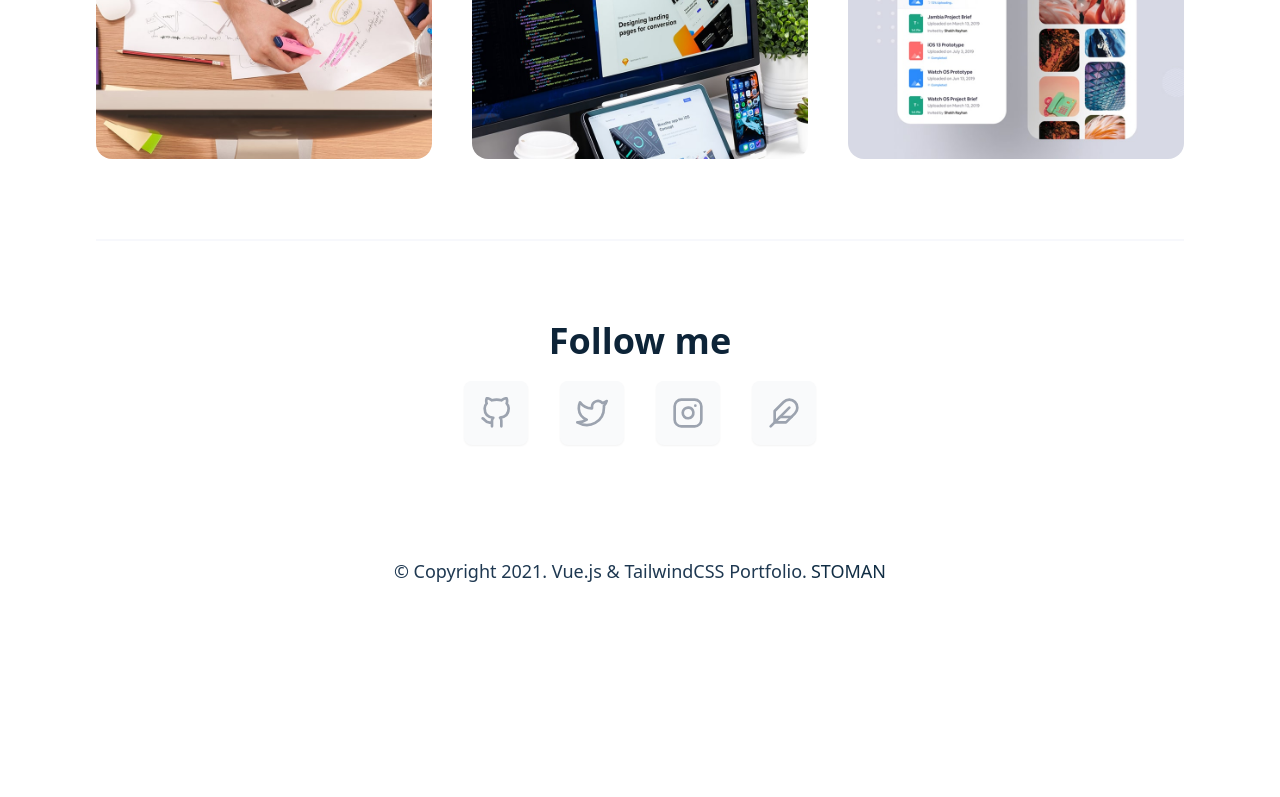
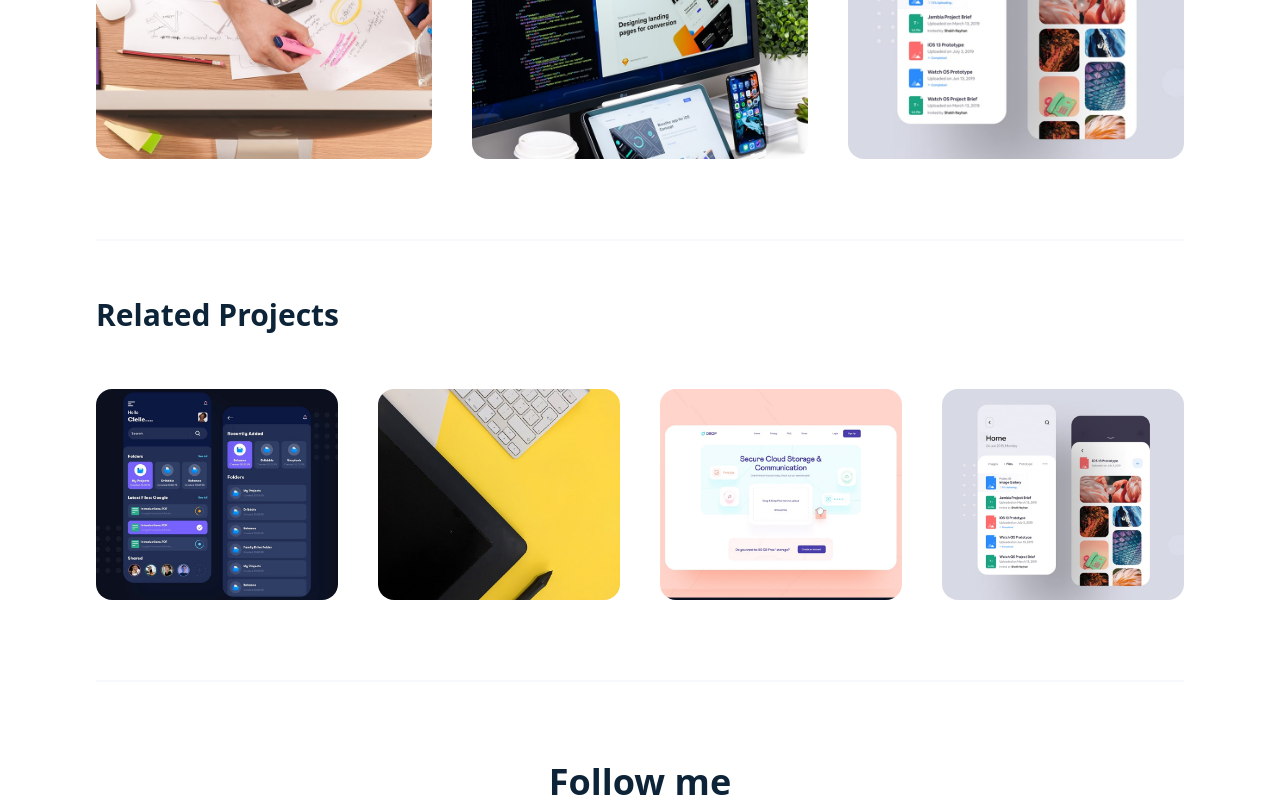
Before and after one commit to phoenix979797/portfolio, a React (Create React App) app: page /projects/single-project in a window 1280 px wide. Shown: the part 458-1255 px from the top of the page. Before the commit the page ends 1075 px from the top, so only its background shows below. Built offline with nearby package versions, Linux system fonts and the light colour scheme.

Commit message:
Project related projects

```diff
--- /dev/null
+++ b/src/components/ProjectRelatedProjects.js
@@ -0,0 +1,26 @@
+import { RelatedProject } from '../utils/SingleProjectData';
+
+const ProjectRelatedProjects = () => {
+	return (
+		<div className="mt-10 pt-10 sm:pt-14 sm:mt-20 border-t-2 border-primary-light dark:border-secondary-dark">
+			<p className="text-primary-dark dark:text-primary-light text-3xl font-bold mb-10 sm:mb-14 text-left">
+				{RelatedProject.title}
+			</p>
+
+			<div className="grid grid-cols-1 sm:grid-cols-4 gap-10">
+				{RelatedProject.Projects.map((project) => {
+					return (
+						<img
+							src={project.img}
+							className="rounded-2xl cursor-pointer"
+							alt={project.title}
+							key={project.id}
+						/>
+					);
+				})}
+			</div>
+		</div>
+	);
+};
+
+export default ProjectRelatedProjects;
--- a/src/pages/ProjectSingle.js
+++ b/src/pages/ProjectSingle.js
@@ -1,11 +1,13 @@
 import ProjectGallery from '../components/ProjectGallery';
 import ProjectHeader from '../components/ProjectHeader';
+import ProjectRelatedProjects from '../components/ProjectRelatedProjects';
 
 const ProjectSingle = () => {
 	return (
 		<div className="container mx-auto mt-5 sm:mt-10">
 			<ProjectHeader />
 			<ProjectGallery />
+			<ProjectRelatedProjects />
 		</div>
 	);
 };
--- a/src/utils/SingleProjectData.js
+++ b/src/utils/SingleProjectData.js
@@ -134,7 +134,7 @@ export const ProjectInfo = {
 };
 
 export const RelatedProject = {
-	ProjectsHeading: 'Related Projects',
+	title: 'Related Projects',
 	Projects: [
 		{
 			id: 1,
```
